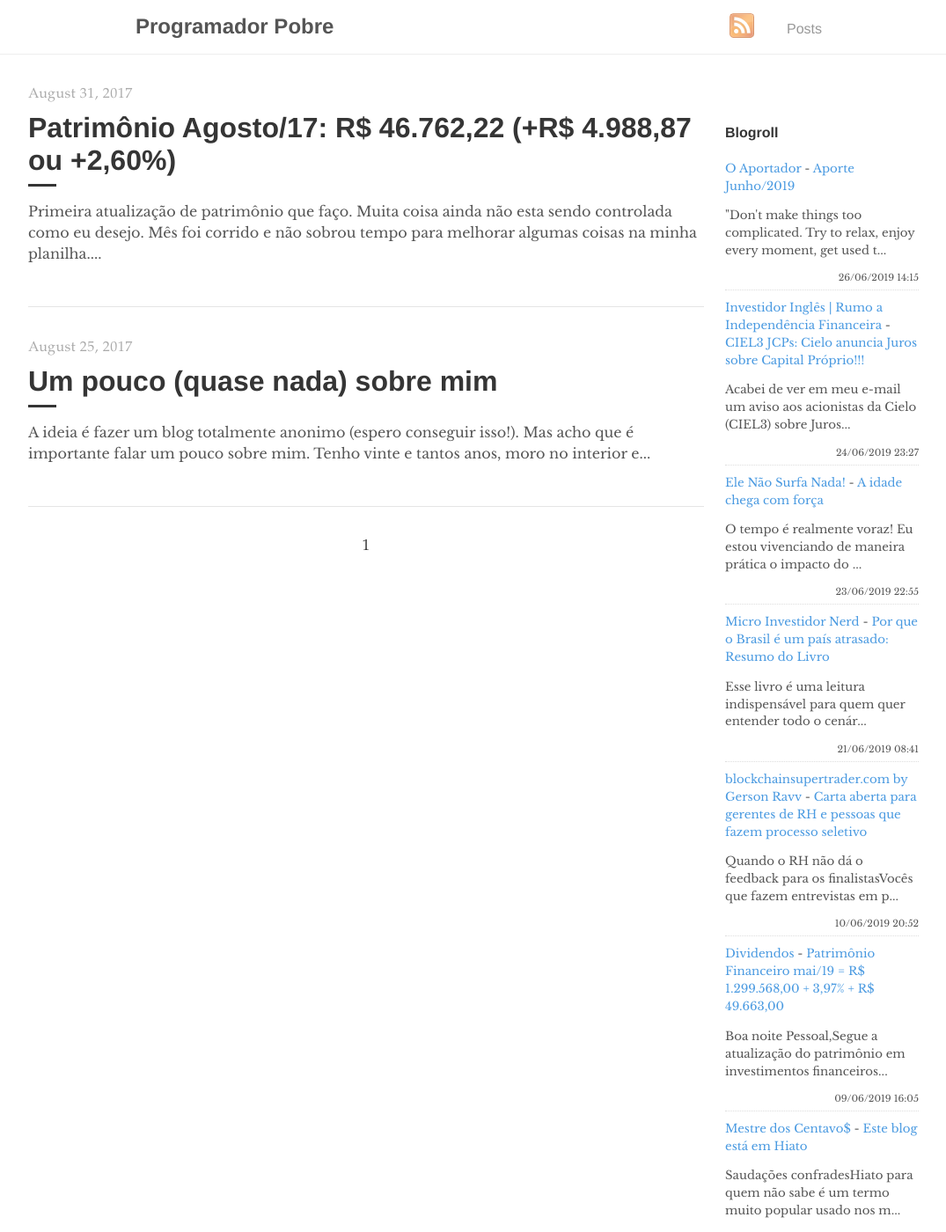
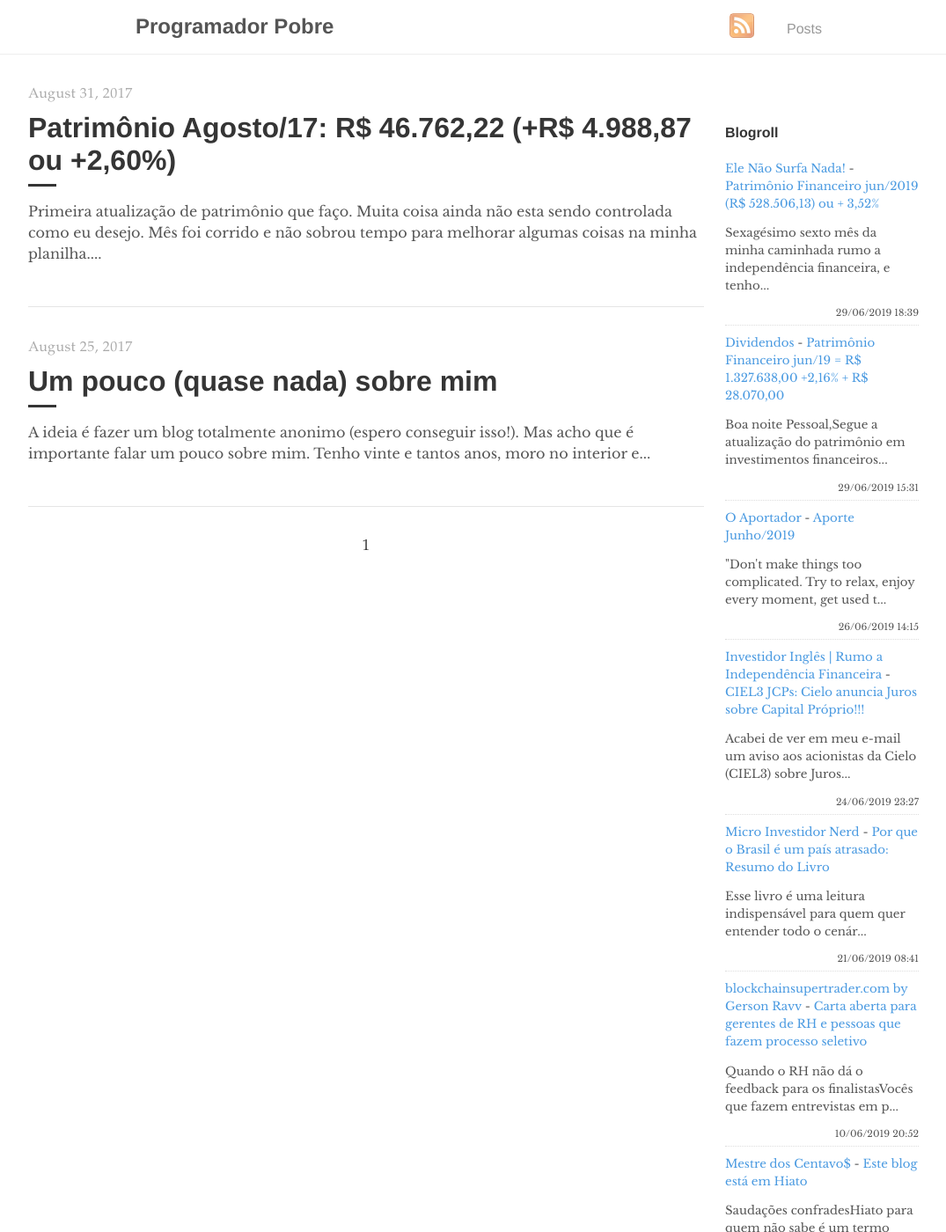
Before and after one commit to programadorpobre/programadorpobre.github.io, a Jekyll site: the page built from index.html, in a window 1280 px wide and 1400 px high. Shown: the whole window at 88% size, without its empty margins (96-1171 px from the left). Built offline with Jekyll 4.4.1, drawn with Linux system fonts in a browser that asks for light colours; the list of posts is cut into pages by our own code; comment, search, counter and statistics services are not loaded.

Commit message:
[ci skip] travis #693

```diff
--- a/_includes/feed-entries.html
+++ b/_includes/feed-entries.html
@@ -1,3 +1,13 @@
+<div class="feed-entry">
+    <a class="feed-entry-site-name" href="https://elenaosurfanada.blogspot.com/">Ele Não Surfa Nada!</a> - <a class="feed-entry-title" href="https://elenaosurfanada.blogspot.com/2019/06/patrimonio-financeiro-jun2019-r.html">Patrimônio Financeiro jun/2019 (R$ 528.506,13) ou + 3,52%</a>
+    <p class="feed-entry-summary">Sexagésimo sexto mês da minha caminhada rumo a independência financeira, e tenho...</p>
+    <time datetime="2019-06-29T18:39:00.000-03:00">29/06/2019 18:39</time>
+</div>
+<div class="feed-entry">
+    <a class="feed-entry-site-name" href="http://bonsdividendos.blogspot.com/">Dividendos</a> - <a class="feed-entry-title" href="http://bonsdividendos.blogspot.com/2019/06/patrimonio-financeiro-jun19-r-132763800.html">Patrimônio Financeiro jun/19 = R$ 1.327.638,00 +2,16% + R$ 28.070,00</a>
+    <p class="feed-entry-summary">Boa noite Pessoal,Segue a atualização do patrimônio em investimentos financeiros...</p>
+    <time datetime="2019-06-29T15:31:00.003-07:00">29/06/2019 15:31</time>
+</div>
 <div class="feed-entry">
     <a class="feed-entry-site-name" href="https://oaportadorfinanceiro.blogspot.com/">O Aportador</a> - <a class="feed-entry-title" href="https://oaportadorfinanceiro.blogspot.com/2019/06/aporte-junho2019.html">Aporte Junho/2019</a>
     <p class="feed-entry-summary">"Don't make things too complicated. Try to relax, enjoy every moment, get used t...</p>
@@ -9,11 +19,6 @@
     <time datetime="2019-06-24T23:27:00.001-03:00">24/06/2019 23:27</time>
 </div>
 <div class="feed-entry">
-    <a class="feed-entry-site-name" href="https://elenaosurfanada.blogspot.com/">Ele Não Surfa Nada!</a> - <a class="feed-entry-title" href="https://elenaosurfanada.blogspot.com/2019/06/a-idade-chega-com-forca.html">A idade chega com força</a>
-    <p class="feed-entry-summary">O tempo é realmente voraz! Eu estou vivenciando de maneira prática o impacto do ...</p>
-    <time datetime="2019-06-23T22:55:00.001-03:00">23/06/2019 22:55</time>
-</div>
-<div class="feed-entry">
     <a class="feed-entry-site-name" href="https://microinvestidornerd.blogspot.com/">Micro Investidor Nerd</a> - <a class="feed-entry-title" href="https://microinvestidornerd.blogspot.com/2019/06/por-que-o-brasil-e-um-pais-atrasado.html">Por que o Brasil é um país atrasado: Resumo do Livro</a>
     <p class="feed-entry-summary">Esse livro é uma leitura indispensável&nbsp;para quem quer entender todo o cenár...</p>
     <time datetime="2019-06-21T08:41:00.001-07:00">21/06/2019 08:41</time>
@@ -22,11 +27,6 @@
     <a class="feed-entry-site-name" href="http://www.blockchainsupertrader.com/">blockchainsupertrader.com by Gerson Ravv</a> - <a class="feed-entry-title" href="http://www.blockchainsupertrader.com/2019/06/carta-aberta-para-gerentes-de-rh-e.html">Carta aberta para gerentes de RH e pessoas que fazem processo seletivo</a>
     <p class="feed-entry-summary">Quando o RH não dá o feedback para os finalistasVocês que fazem entrevistas em p...</p>
     <time datetime="2019-06-10T20:52:00.000-03:00">10/06/2019 20:52</time>
-</div>
-<div class="feed-entry">
-    <a class="feed-entry-site-name" href="http://bonsdividendos.blogspot.com/">Dividendos</a> - <a class="feed-entry-title" href="http://bonsdividendos.blogspot.com/2019/06/patrimonio-financeiro-mai19-r-129956800.html">Patrimônio Financeiro mai/19 = R$ 1.299.568,00 + 3,97% + R$ 49.663,00</a>
-    <p class="feed-entry-summary">Boa noite Pessoal,Segue a atualização do patrimônio em investimentos financeiros...</p>
-    <time datetime="2019-06-09T16:05:00.000-07:00">09/06/2019 16:05</time>
 </div>
 <div class="feed-entry">
     <a class="feed-entry-site-name" href="https://mestredoscentavos.blogspot.com/">Mestre dos Centavo$</a> - <a class="feed-entry-title" href="https://mestredoscentavos.blogspot.com/2019/06/este-blog-esta-em-hiato.html">Este blog está em Hiato</a>
```
